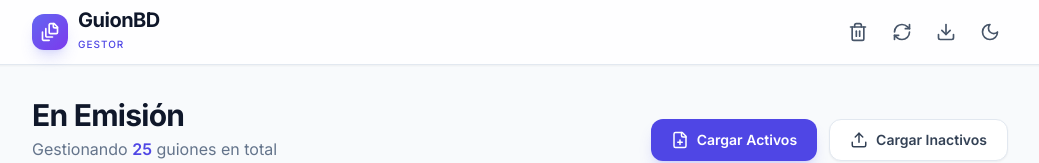
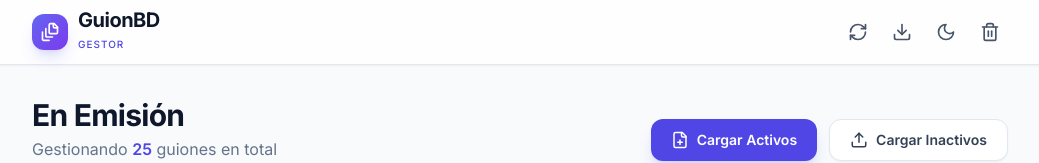
Before and after one commit to PeJotaCuba/GuionBD, a React (Vite) app: page / in a window 1280 px wide. Shown: the top 163 px of the page, without its empty margins (120-1159 px from the left). Built offline with nearby package versions, Linux system fonts and the light colour scheme.

Commit message:
feat: Reorder action buttons in header
The "Clear Database" button has been moved to the end of the action buttons row to group the primary sync action.

```diff
--- a/App.tsx
+++ b/App.tsx
@@ -292,14 +292,6 @@ export default function App() {
             {/* Acciones */}
             <div className="flex items-center gap-1 sm:gap-2">
               <button
-                onClick={clearDatabase}
-                className="p-2 text-slate-600 hover:text-red-600 hover:bg-red-50 dark:text-slate-400 dark:hover:text-red-400 dark:hover:bg-slate-800/50 rounded-lg transition-all"
-                title="Eliminar todos los datos"
-              >
-                <Trash2 size={20} />
-              </button>
-
-              <button
                 onClick={updateFromGithub}
                 className="p-2 text-slate-600 hover:text-indigo-600 hover:bg-indigo-50 dark:text-slate-400 dark:hover:text-indigo-400 dark:hover:bg-slate-800/50 rounded-lg transition-all"
                 title="Sincronizar desde GitHub"
@@ -321,6 +313,14 @@ export default function App() {
                 title={darkMode ? "Modo Claro" : "Modo Oscuro"}
               >
                 {darkMode ? <Sun size={20} /> : <Moon size={20} />}
+              </button>
+
+              <button
+                onClick={clearDatabase}
+                className="p-2 text-slate-600 hover:text-red-600 hover:bg-red-50 dark:text-slate-400 dark:hover:text-red-400 dark:hover:bg-slate-800/50 rounded-lg transition-all"
+                title="Eliminar todos los datos"
+              >
+                <Trash2 size={20} />
               </button>
             </div>
           </div>
```
